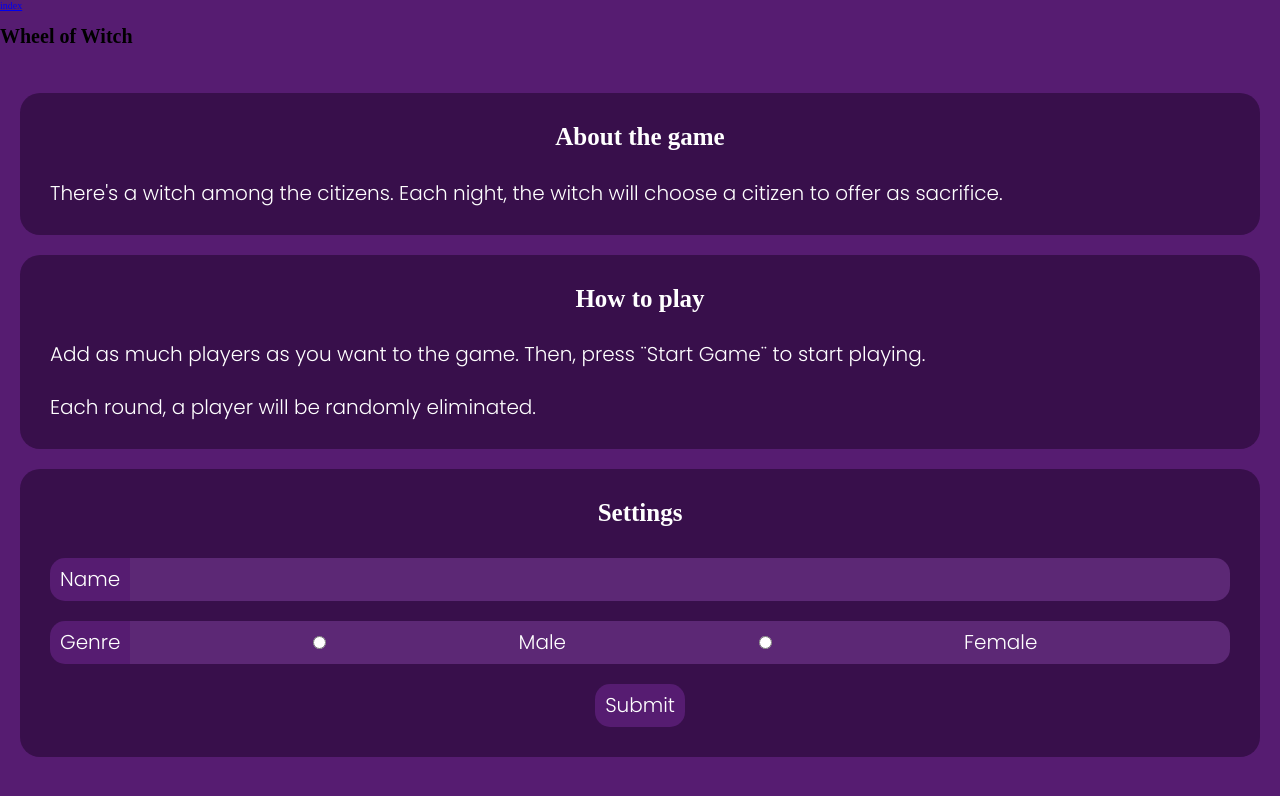
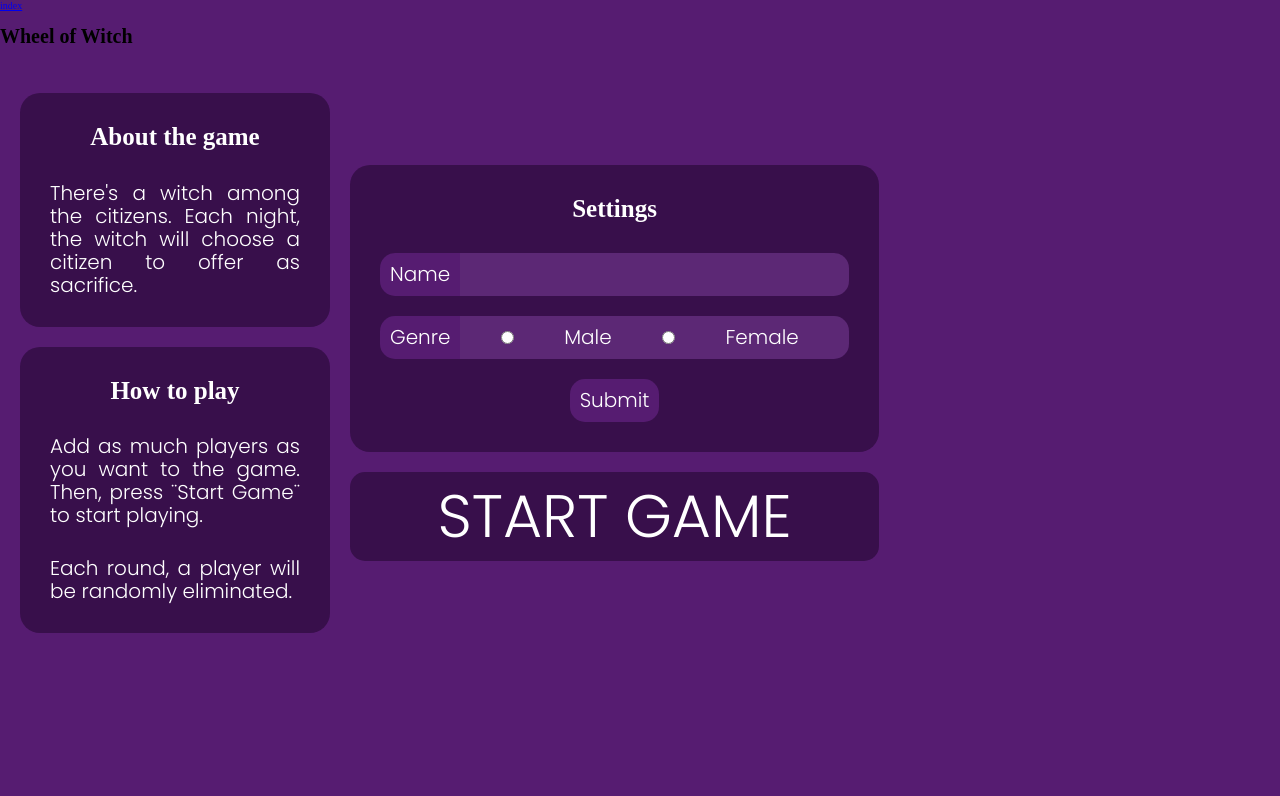
Before and after one commit to nxcxdev/Vite-Project-Base, a website built with Vite: page src/index.html in a window 1280 px wide. Built offline with nearby package versions, Linux system fonts and the light colour scheme.

Commit message:
Added responsiveness.

```diff
--- a/src/index.html
+++ b/src/index.html
@@ -13,11 +13,12 @@
             <img src="" alt="" />
         </header>
         <main class="flex" id="index__main">
+            <aside class="flex" id="aside__main">
                 <div class="main__section flex" id="about__section">
                     <h2>About the game</h2>
                     <p>
-                    There's a witch among the citizens. Each night, the witch
-                    will choose a citizen to offer as sacrifice.
+                        There's a witch among the citizens. Each night, the
+                        witch will choose a citizen to offer as sacrifice.
                     </p>
                 </div>
                 <div class="main__section flex" id="how__section">
@@ -28,38 +29,41 @@
                     </p>
                     <p>Each round, a player will be randomly eliminated.</p>
                 </div>
-            <section class="main__section flex" id="setup__game">
+            </aside>
+            <section class="flex" id="center__main">
+                <div class="main__section flex" id="setup__game">
                     <h2>Settings</h2>
-                <form id="setup__form" class="flex">
+                    <form class="flex" id="setup__form">
                         <div class="flex">
                             <label class="label">Name</label>
                             <input id="name" type="text" />
                         </div>
                         <div class="flex">
                             <label class="label">Genre</label>
-                        <div id="genre__inputs" class="flex">
+                            <div class="flex" id="genre__inputs">
                                 <input
                                     class="radio__input"
                                     type="radio"
-                                id="male"
                                     value="male"
                                     name="genre"
+                                    id="male"
                                 />
                                 <label for="male">Male</label>
                                 <input
                                     class="radio__input"
                                     type="radio"
-                                id="female"
                                     value="female"
                                     name="genre"
+                                    id="female"
                                 />
                                 <label for="female">Female</label>
                             </div>
                         </div>
-                    <input id="submit" type="submit" />
+                        <input type="submit" id="submit" />
                     </form>
+                </div>
+                <a class="button" id="start__game">START GAME</a>
             </section>
-            <a class="button" id="start__game"></a>
         </main>
     </body>
 </html>
--- a/src/styles/index_main.scss
+++ b/src/styles/index_main.scss
@@ -12,12 +12,28 @@ input {
     border: none;
 }
 
+#aside__main {
+    flex-direction: column;
+    gap: 2rem;
+}
+
+#center__main {
+    flex-direction: column;
+    justify-content: center;
+    gap: 2rem;
+}
+
 #submit {
     padding: 1rem;
     background-color: v.$purple;
     width: fit-content;
     border-radius: 1.5rem;
     margin: auto;
+}
+
+#submit:hover {
+    cursor: pointer;
+    background-color: v.$light_purple;
 }
 
 #index__main {
@@ -47,11 +63,13 @@ input {
 }
 
 .main__section {
+
     background-color: v.$dark_purple;
     padding: 3rem;
     border-radius: 2rem;
     flex-direction: column;
     gap: 3rem;
+
     h2 {
         margin: 0;
         font-size: 2.5rem;
@@ -81,6 +99,39 @@ input {
 
 }
 
+.button {
+    background-color: v.$dark_purple;
+    border-radius: 1.5rem;
+    padding: 1rem;
+    font-family: v.$primary_font;
+    font-size: 6rem;
+    color: white;
+    text-align: center;
+    transition: 0.3s;
+}
+
+.button:hover {
+    cursor: pointer;
+    background-color: v.$light_purple;
+}
+
 .flex {
     display: flex;
 }
+
+@media (min-width:450px) {
+
+    #aside__main {
+        width: 25%;
+    }
+
+    #index__main {
+        flex-direction: row;
+        align-items: center;
+    }
+
+    #center__main {
+        height: 50%;
+    }
+
+}
```
Lines whose indentation alone changed are shown as unchanged.
